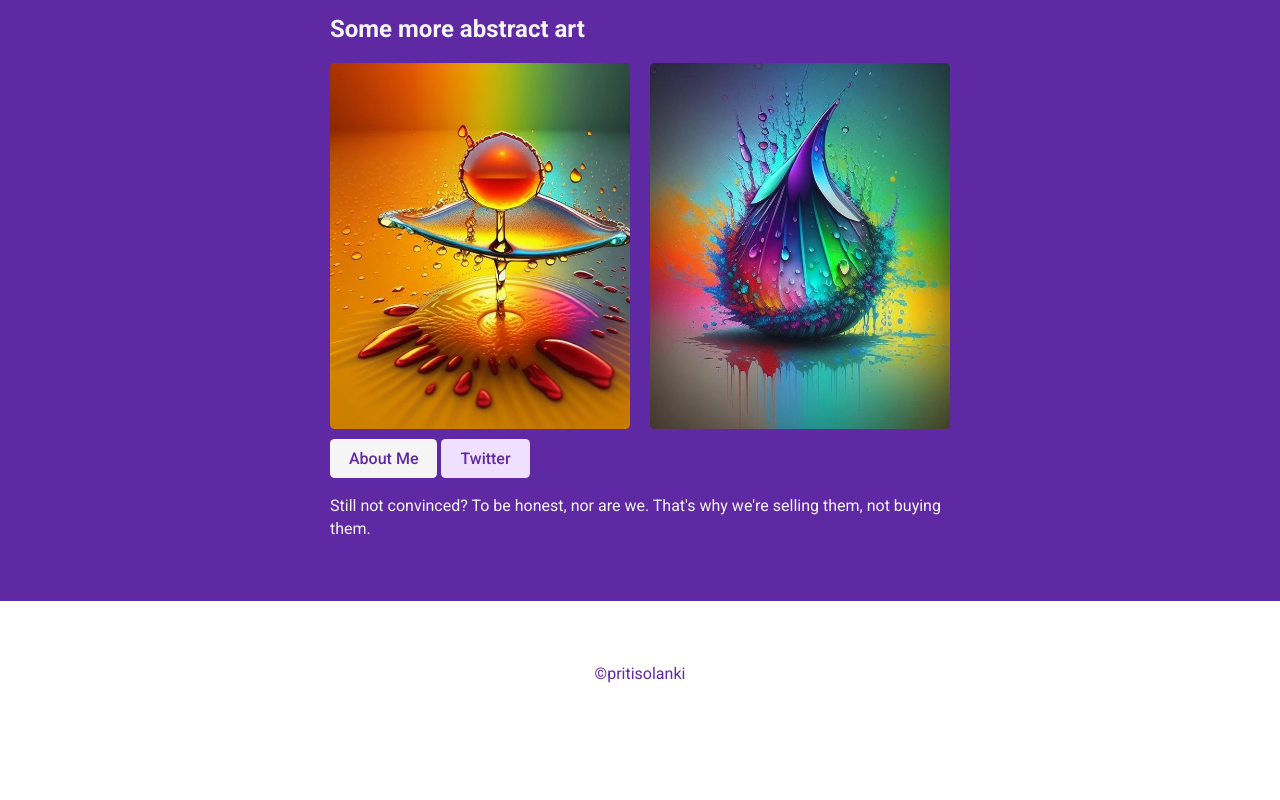
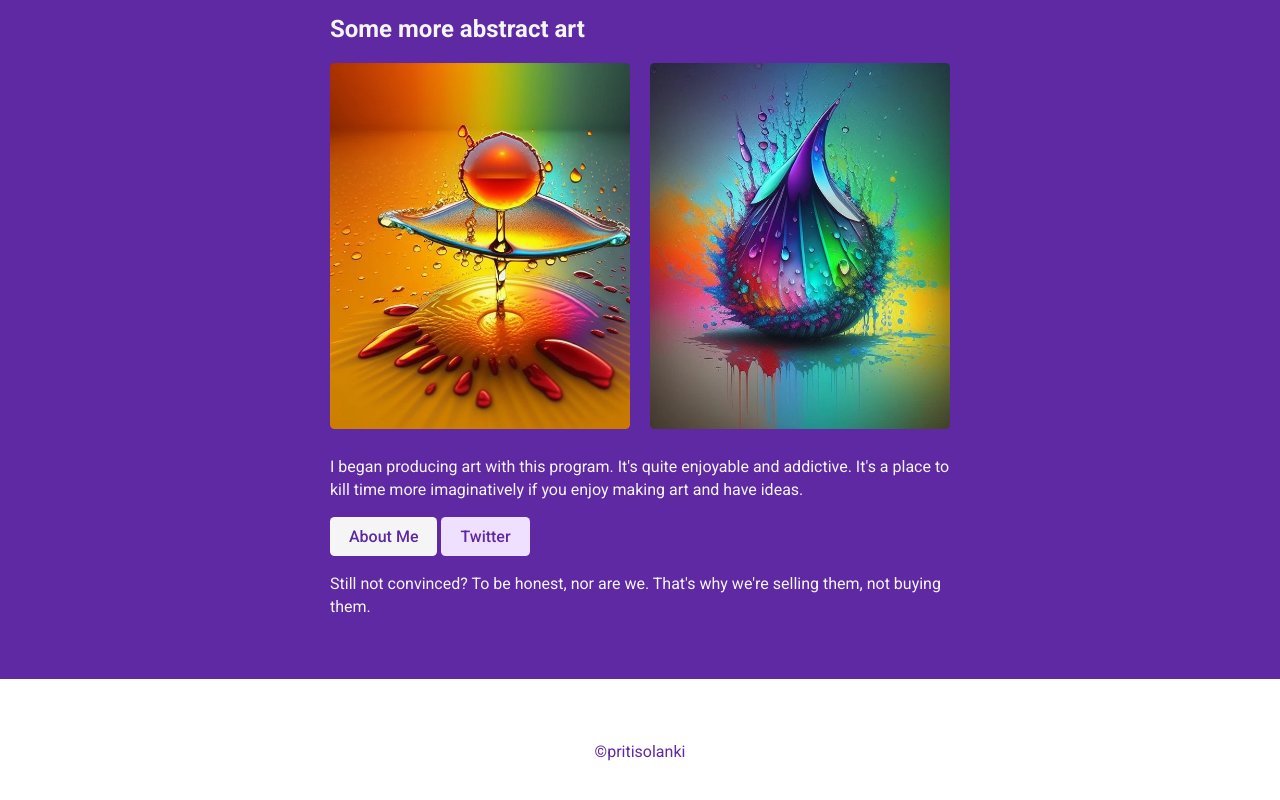
Before and after one commit to pritisolanki/aiartwork, a plain HTML site: page index.html in a window 1280 px wide. Shown: the part 1238-2038 px from the top of the page. Before the commit the page ends 1984 px from the top, so only its background shows below. Drawn offline with Linux system fonts and the light colour scheme.

Commit message:
Task : add intro

```diff
--- a/index.html
+++ b/index.html
@@ -33,7 +33,7 @@
 						<img src="images/abstract2.jpg" alt="sunny water drop" class="feature-image">
 						<img src="images/abstract3.jpg" alt="raindbow water drop" class="feature-image">
 					</div>
-
+                    <p>I began producing art with this program. It's quite enjoyable and addictive. It's a place to kill time more imaginatively if you enjoy making art and have ideas.</p>
 					<a href="https://www.pritisolanki.com/" class="btn btn-light">About Me</a>
 					<a href="https://twitter.com/pritisolanki" class="btn btn-mid">Twitter</a>
 					<p>Still not convinced? To be honest, nor are we. That's why we're selling them, not buying them.</p>
```
